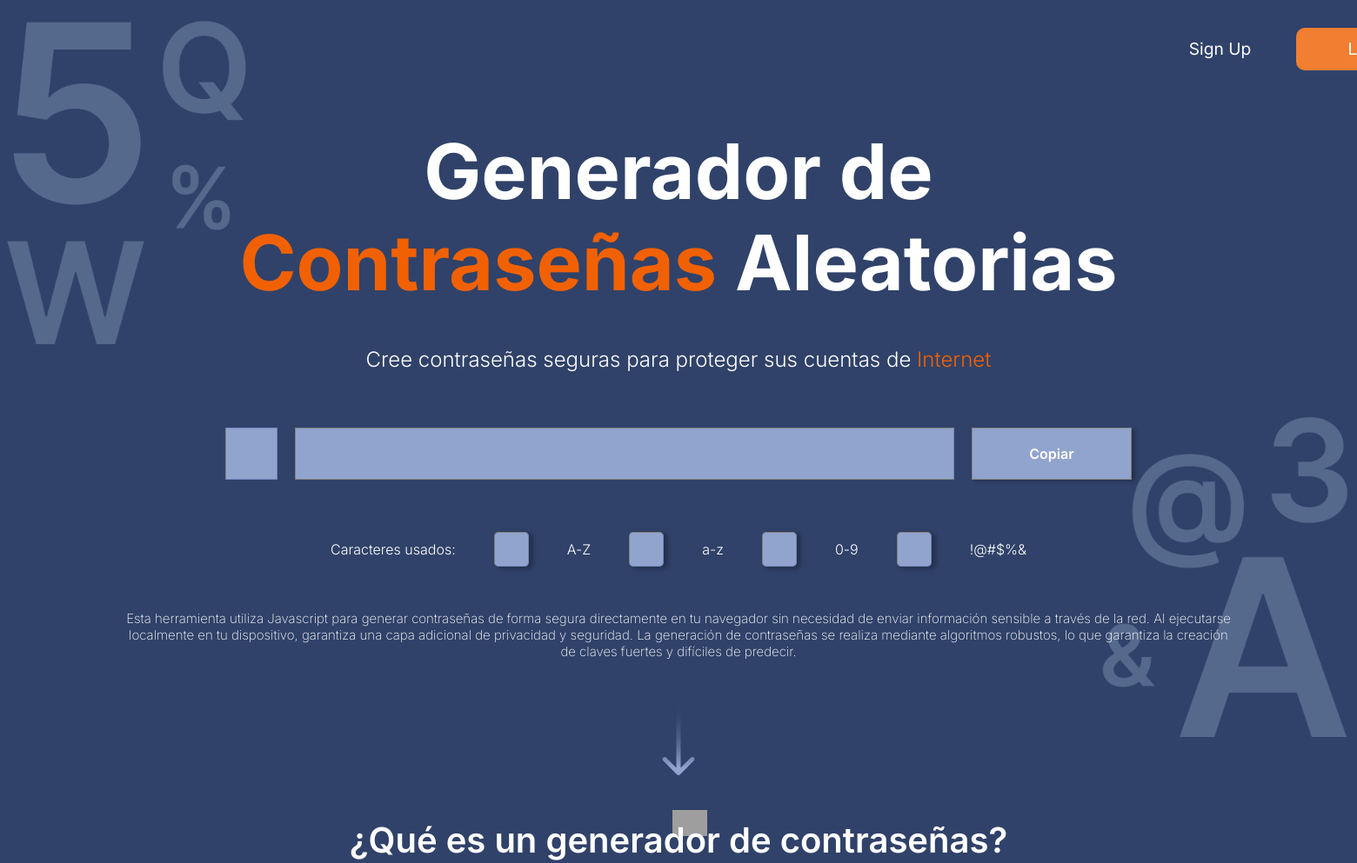
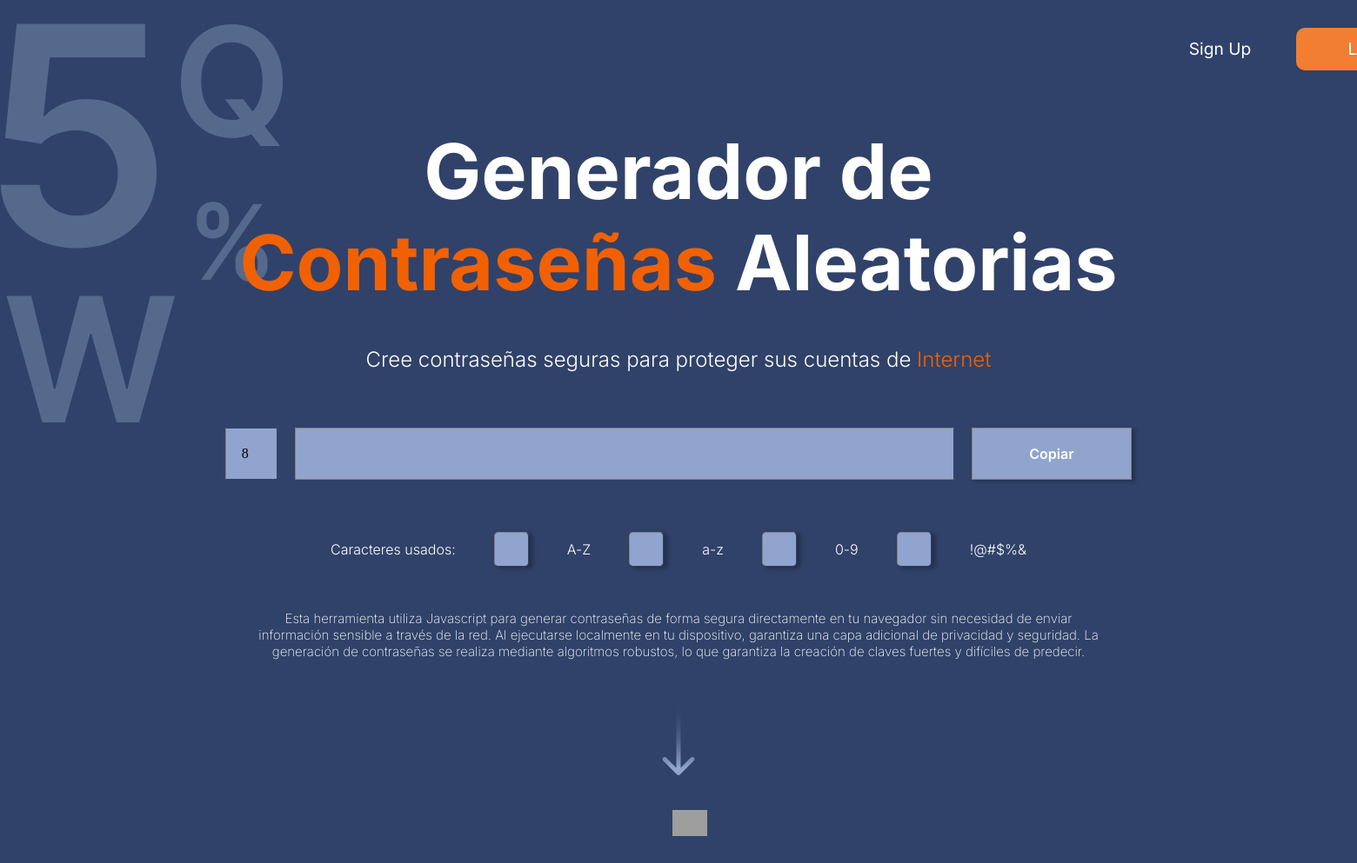
Before and after one commit to Reyness/PasswordSwift_app, a PHP site: page / in a window 1560 px wide; the page is wider, and only the part inside the window is pictured. Shown: the top 993 px of that part at 87% size. Run offline with PHP 8.4, Linux system fonts and the light colour scheme; grey boxes are pictures that could not be loaded.

Commit message:
cambios background

```diff
--- a/css/style.css
+++ b/css/style.css
@@ -15,7 +15,7 @@
   --primary-color: #91A4CD;
   --secondary-color: #F27E31;
   --accent-color: #F26101;
-  --background-color: #7088BD;
+  --background-color: #304269;
   --text-color: #FFF;
 }
 
@@ -32,11 +32,10 @@
   display: flex;
   justify-content: center;
   align-items: center;
-  background-image: url(../img/desktop/backgroundDesktop.png);
-  background-repeat: no-repeat;
-  background-size: cover;
-  background-color: #304269;
-
+  background:
+    url(../svg/fondo-letras.svg) no-repeat,
+    url(../svg/fondo-vectores.svg) 0px 1080px no-repeat;
+  background-color: var(--background-color);
 }
 
 /* CONTENEDOR PRINCIPAL */
@@ -44,7 +43,7 @@
   display: flex;
   flex-direction: column;
   width: 1366px;
-  height: 100dvh;
+  height: 100vh;
 }
 
 /* CABECERA */
@@ -236,6 +235,7 @@
   padding: 10px;
   justify-content: space-between;
   align-items: center;
+  width: 1000px;
   flex-shrink: 0;
   color: var(--text-color);
   text-align: center;
@@ -261,24 +261,19 @@
 }
 
 .logo-bottom img {
-
   height: 30px;
-
 }
 
 .second-page {
-
   display: flex;
   gap: 3.125rem;
   margin-top: 100px;
   padding: 2rem;
-  height: 100vh;
-  background-image: url(../svg/);
+  width: 100%;
 }
 
 .title-about {
-
-  color: #FFF;
+  color: var(--text-color);
   text-align: center;
   font-family: Inter;
   font-size: 40px;
@@ -288,11 +283,11 @@
 }
 
 .text-about {
-  color: #FFF;
+  color: var(--text-color);
   font-family: Inter;
   font-size: 15px;
   font-style: normal;
   font-weight: 400;
-  line-height: 3;
+  line-height: 2;
   text-wrap: pretty;
 }
--- a/index.html
+++ b/index.html
@@ -55,7 +55,7 @@
       </nav>
     </header>
 
-    <section first-page>
+    <section class="first-page">
       <!-- Título de la página y subtítulo -->
       <div class="title-web">
         <h1 class="big-title">Generador de <span>Contraseñas</span> Aleatorias</h1>
@@ -63,7 +63,7 @@
 
         <!-- Entradas para generar contraseñas -->
         <div class="password-generator">
-          <input class="numbers" type="number">
+          <input class="numbers" type="number" value="8">
           <input class="pass-generate" type="text">
           <button class="copy-button" onclick="copyToClipboard()">Copiar</button>
         </div>
@@ -77,8 +77,8 @@
           <input type="checkbox"><label for="">!@#$%&</label>
         </div>
 
-
-        <p class="content-web">Esta herramienta utiliza Javascript para generar contraseñas de forma segura directamente
+        <p class="content-web">
+          Esta herramienta utiliza Javascript para generar contraseñas de forma segura directamente
           en tu navegador sin necesidad de enviar información sensible a través de la red. Al ejecutarse localmente en
           tu
           dispositivo, garantiza una capa adicional de privacidad y seguridad. La generación de contraseñas se realiza
@@ -96,14 +96,13 @@
     </section>
 
     <section class="second-page">
-
+      <!-- Sección sobre el generador de contraseñas -->
       <h1 class="title-about">¿Qué es un generador de contraseñas?</h1>
       <p class="text-about">Lorem ipsum dolor sit amet consectetur. Arcu et amet ipsum nullam pulvinar quis erat
         ac. Sit risus nulla ut nibh enim lacus. Curabitur consequat enim et amet. Sed vitae montes aliquam mi in tempor
         sem sed ultrices. Molestie consequat amet est vel laoreet vestibulum quisque proin scelerisque. Nibh placerat
         aenean libero in.
         Neque pellentesque amet sit risus tellus amet.
-
 
         Urna quis elementum vitae a interdum tellus. Purus ultricies lacus quisque euismod quis. Blandit aliquam aliquam
         ac suspendisse enim. Amet fringilla non tempus vitae amet. Velit id id eget volutpat sed. Varius accumsan enim
@@ -112,13 +111,13 @@
         Ultrices in aliquam habitant et. Euismod ornare non laoreet tincidunt
       </p>
 
+      <!-- Sección sobre las características de un buen generador de contraseñas -->
       <h1 class="title-about">Lo que debe hacer un generador de contraseñas</h1>
       <p class="text-about">Lorem ipsum dolor sit amet consectetur. Arcu et amet ipsum nullam pulvinar quis erat
         ac. Sit risus nulla ut nibh enim lacus. Curabitur consequat enim et amet. Sed vitae montes aliquam mi in tempor
         sem sed ultrices. Molestie consequat amet est vel laoreet vestibulum quisque proin scelerisque. Nibh placerat
         aenean libero in.
         Neque pellentesque amet sit risus tellus amet.
-
 
         Urna quis elementum vitae a interdum tellus. Purus ultricies lacus quisque euismod quis. Blandit aliquam aliquam
         ac suspendisse enim. Amet fringilla non tempus vitae amet. Velit id id eget volutpat sed. Varius accumsan enim
@@ -129,7 +128,6 @@
         enim lacus. Curabitur consequat enim et amet. Sed vitae montes aliquam mi in tempor sem sed ultrices. Molestie
         consequat amet est vel laoreet vestibulum quisque proin scelerisque. Nibh placerat aenean libero in.
         Neque pellentesque amet sit risus tellus amet.
-
 
         Urna quis elementum vitae a interdum tellus. Purus ultricies lacus quisque euismod quis. Blandit aliquam aliquam
         ac suspendisse enim. Amet fringilla non tempus vitae amet. Velit id id eget volutpat sed. Varius accumsan enim
@@ -142,7 +140,6 @@
         consequat amet est vel laoreet vestibulum quisque proin scelerisque. Nibh placerat aenean libero in.
         Neque pellentesque amet sit risus tellus amet.
 
-
         Urna quis elementum vitae a interdum tellus. Purus ultricies lacus quisque euismod quis. Blandit aliquam aliquam
         ac suspendisse enim. Amet fringilla non tempus vitae amet. Velit id id eget volutpat sed. Varius accumsan enim
         egestas duis faucibus consequat. Cursus pretium dolor est dolor sit posuere elit etiam venenatis. Arcu arcu
```
Also changed, not shown: svg/fondo-letras.svg (added), svg/fondo-vectores.svg (added), 3 other files.
